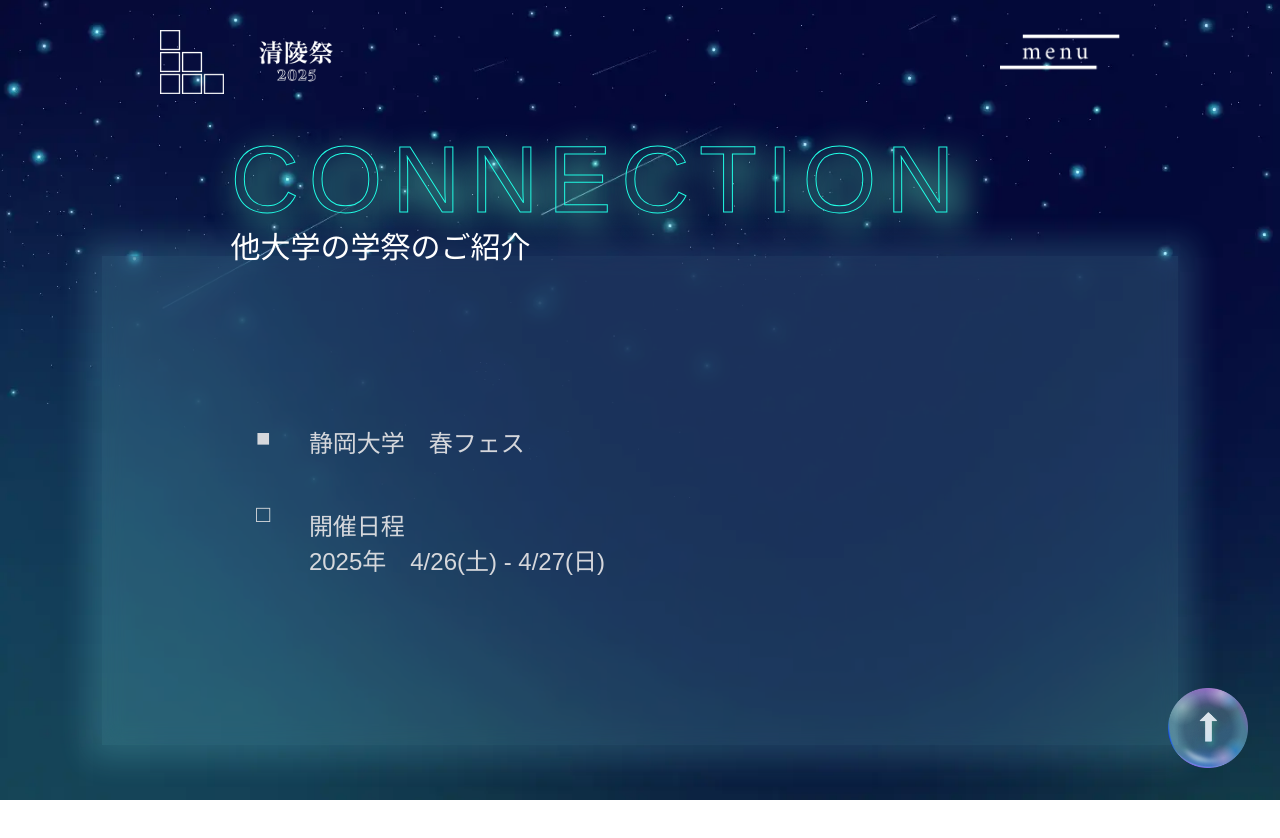
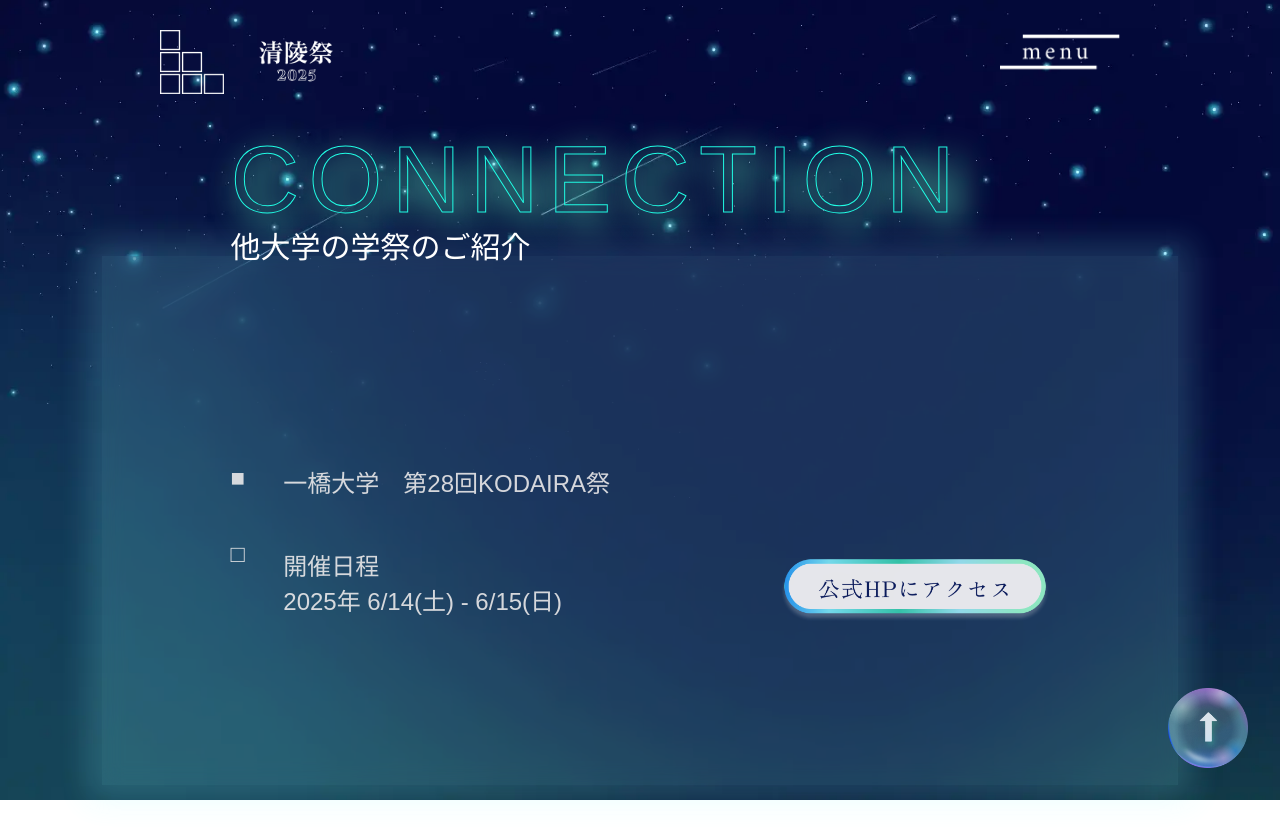
Before and after one commit to ynufes-tech/ynufes-seiryo25, a Nuxt app: page /connection in a window 1280 px wide. Shown: the top 838 px of the page. Built offline with nearby package versions, Linux system fonts and the light colour scheme; a web font is replaced by a local one.

Commit message:
ボタン配置・レスポンシブ実装

```diff
--- a/pages/connection/index.vue
+++ b/pages/connection/index.vue
@@ -1,4 +1,5 @@
 <script setup lang="ts">
+import ConnectButton from "@/components/ConnectButton.vue";
 useHead({
   title: "Connection | 25清陵祭公式HP~翠星~",
   meta: [{ name: "description", content: "他大学の大学祭情報はこちら" }],
@@ -11,13 +12,18 @@ useHead({
       <PageTitle :title="'CONNECTION'" :sub-title="'他大学の学祭のご紹介'" />
       <div class="box">
         <div class="category">
-          <div class="symbol">
-            <p>■</p>
-            <p>□</p>
+          <div class="text-box">
+            <div class="symbol">
+              <p>■</p>
+              <p>□</p>
+            </div>
+            <div class="content">
+              <p>一橋大学　第28回KODAIRA祭</p>
+              <p>開催日程<br />2025年 6/14(土) - 6/15(日)</p>
+            </div>
           </div>
-          <div class="content">
-            <p>静岡大学　春フェス</p>
-            <p>開催日程<br />2025年　4/26(土) - 4/27(日)</p>
+          <div class="button-box">
+            <ConnectButton link="https://kodairafes.com/" />
           </div>
         </div>
       </div>
@@ -41,7 +47,7 @@ useHead({
   backdrop-filter: blur(10px);
   -webkit-backdrop-filter: blur(10px);
   box-shadow: 0 0 30px 15px rgba(134, 249, 255, 0.2);
-  padding: 5% 12%;
+  padding: 5% 10%;
   opacity: 90%;
   margin: 12rem 8vw 0;
   @include md {
@@ -56,8 +62,11 @@ useHead({
 
 .category {
   display: flex;
-  margin-top: 10vh;
+  margin-top: 15vh;
   margin-bottom: 10vh;
+  @include lg {
+    flex-direction: column;
+  }
 }
 
 .symbol {
@@ -72,9 +81,25 @@ useHead({
   margin-left: 3vw;
 }
 
-.linkto {
-  color: #fff;
+.text-box {
+  display: flex;
+  //align-items: center;
+  //font-size: 20px;
+  @include md {
+    font-size: 15px;
+  }
 }
+.button-box {
+  margin-top: 115px;
+  margin-left: auto;
+  margin-right: 0;
+  @include lg {
+    margin: 0 auto;
+  }
+}
+// .connect-button {
+//   //width: 3rem;
+// }
 
 p {
   @include md {
```
